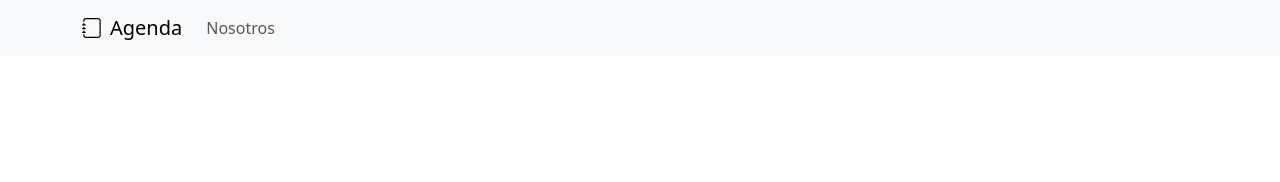
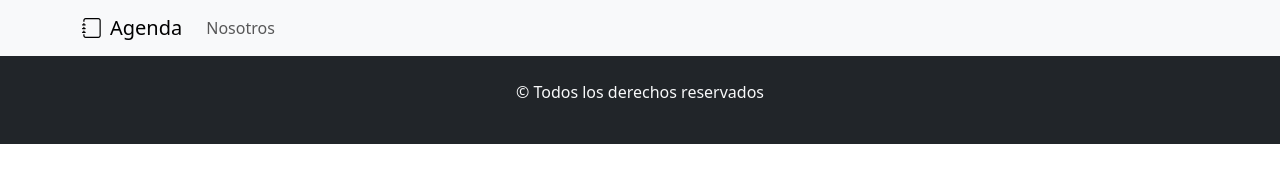
Before and after one commit to Matiassanchez18/CrudAgenda, a plain HTML site: page Index.html in a window 1280 px wide. Drawn offline with nearby package versions, Linux system fonts and the light colour scheme.

Commit message:
Agregamos estilo en el footer

```diff
--- a/Index.html
+++ b/Index.html
@@ -28,7 +28,9 @@
           </nav>
     </header>
     <main></main>
-    <footer></footer>
+    <footer class="bg-dark py-4">
+        <p class="text-light text-center">&copy; Todos los derechos reservados</p>
+    </footer>
     <script src="https://cdn.jsdelivr.net/npm/bootstrap@5.3.3/dist/js/bootstrap.bundle.min.js" integrity="sha384-YvpcrYf0tY3lHB60NNkmXc5s9fDVZLESaAA55NDzOxhy9GkcIdslK1eN7N6jIeHz" crossorigin="anonymous"></script>
     <script src="./js/app.js"></script>
 </body>
```
